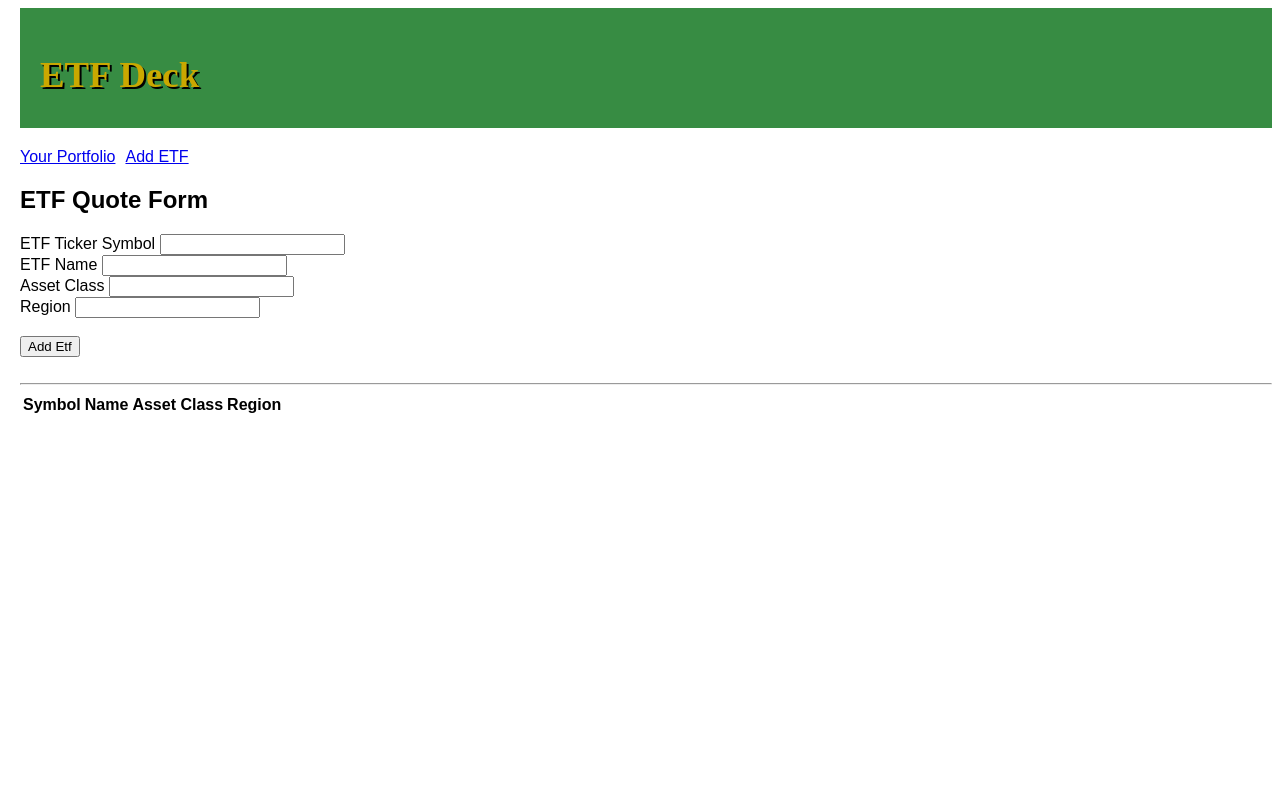
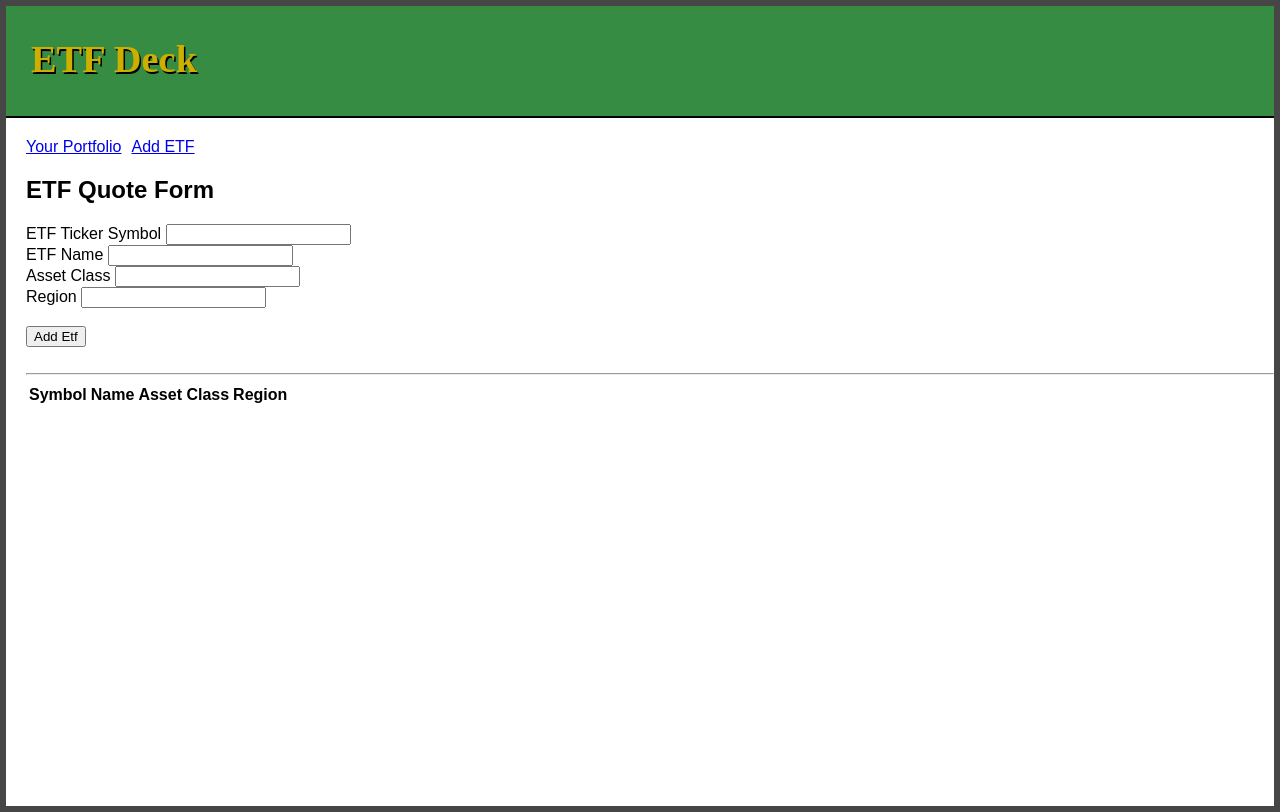
Before and after one commit to psnider30/asset-deck-iex-client, a React (Create React App) app: page / in a window 1280 px wide. Built offline with nearby package versions, Linux system fonts and the light colour scheme; what webfontloader would draw is missing.

Commit message:
Refine initial app css including adding border to body

```diff
--- a/public/index.html
+++ b/public/index.html
@@ -19,7 +19,7 @@
       work correctly both with client-side routing and a non-root public URL.
       Learn how to configure a non-root public URL by running `npm run build`.
     -->
-    <title>React App</title>
+    <title>Etf Deck</title>
   </head>
   <body>
     <noscript>
--- a/src/App.css
+++ b/src/App.css
@@ -11,13 +11,24 @@
 
 .App-header {
   background-color: rgba(21, 120, 35, 0.85);
-  height: 80px;
-  padding: 20px;
-  color: rgb(202,168,0);
+  height: 100px;
+  padding: 5px;
+  margin-bottom: 20px;
+  border-bottom: 2px solid black;
+}
+
+.App-title {
+  margin-left: 20px;
+  font-size: 2.4em;
+  color: rgb(205,175,0);
   font-family: 'Roboto Slab', serif;
-  font-size: 115%;
-  text-shadow: 2px 2px rgb(1,1,1);
-  margin-bottom: 20px;
+  text-shadow: 1.5px 1.5px rgb(1,1,1);
+}
+
+.App-body, .Nav {
+  margin-left: 20px;
+  padding: 0;
+  font-family: 'Robot Slab', sans-serif;
 }
 
 .App-intro {
--- a/src/App.js
+++ b/src/App.js
@@ -9,15 +9,17 @@ class App extends Component {
     return (
       <div className="App">
         <div className="App-header">
-          <h1 classname="App-title">ETF Deck</h1>
+          <h1 className="App-title">ETF Deck</h1>
         </div>
         <Router>
-          <div>
+          <div className="Nav">
             <NavLink style={{ marginRight: '10px' }} to="/etfs">Your Portfolio</NavLink>
             <NavLink style={{ marginRight: '10px' }} to="/etfs/new">Add ETF</NavLink>
           </div>
         </Router>
-        <EtfDeck />
+        <div className="App-body">
+          <EtfDeck />
+        </div>
       </div>
     );
   }
--- a/src/index.css
+++ b/src/index.css
@@ -1,5 +1,14 @@
+html, body {
+  margin: 0;
+  height: 100%;
+}
+
 body {
-  margin-left: 20px;
-  padding: 0;
-  font-family: 'Robot Slab', sans-serif;
+  padding: 0px;
+  margin: 0px;
+  border: 6px solid rgb(70, 70, 70);
 }
+
+#root {
+
+}
```
